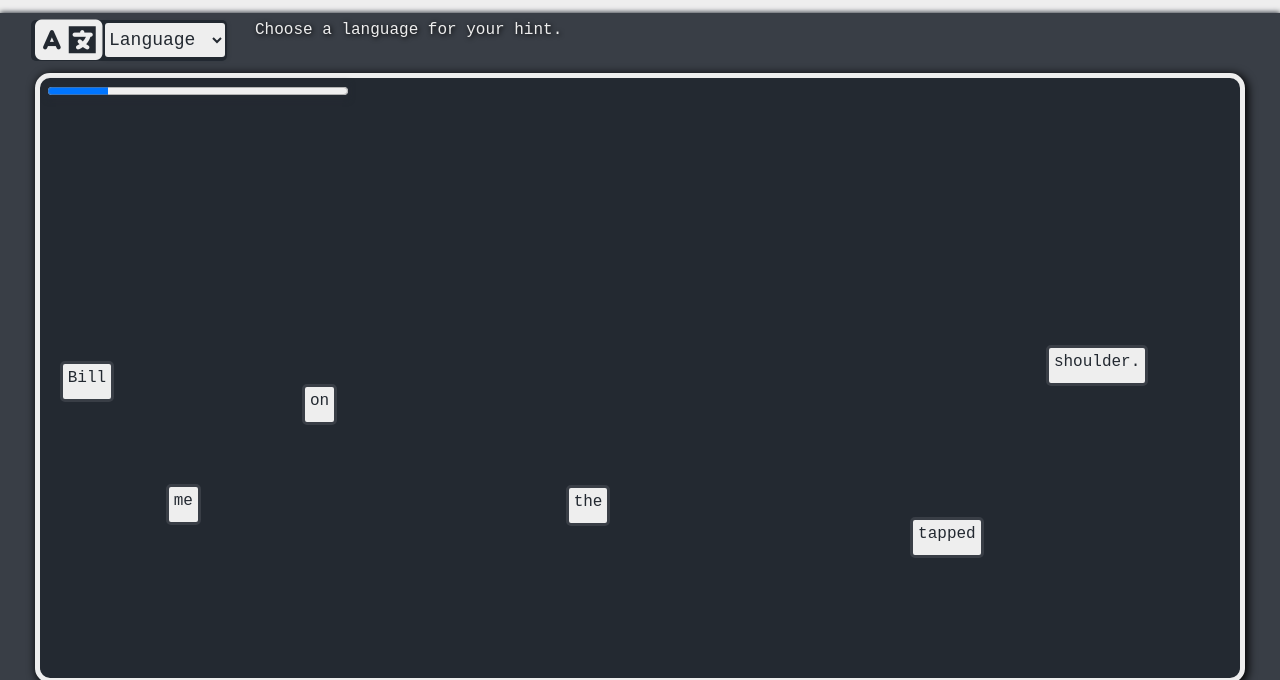
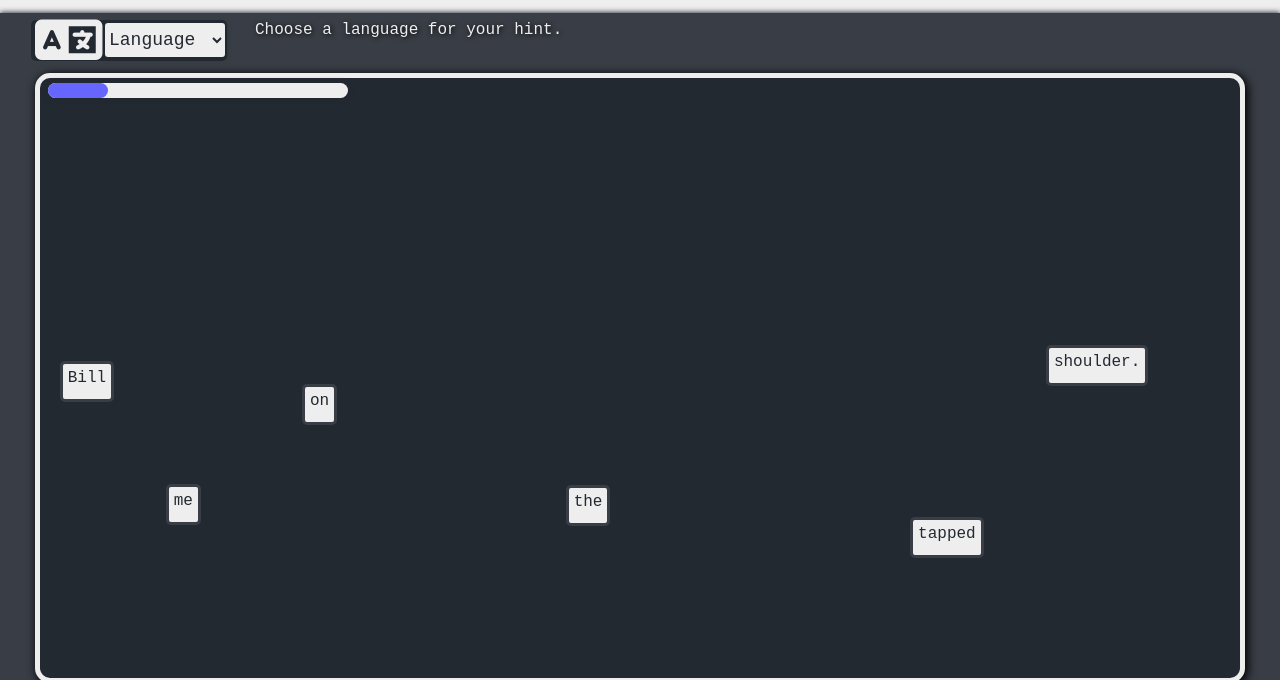
Before and after one commit to Shrewbitz/wright, a website built with webpack: page index.html in a window 1280 px wide. Shown: the part 93-773 px from the top of the page. Built offline with nearby package versions, Linux system fonts and the light colour scheme.

Commit message:
progress bar fix

```diff
--- a/index.html
+++ b/index.html
@@ -31,7 +31,9 @@
             <div class="hint" id="translation">Choose a language for your hint.</div>
         </div>
         <div class="game-container" id="win">
-            <progress id="progress" value="2" max="10"> </progress>
+            <div class="outline"></div>
+            <div id="progress"></div>
+            <!-- <progress id="progress" value="2" max="10"> </progress> -->
             <section id="words">
                 <!-- WORDS  -->
             </section>
--- a/package.json
+++ b/package.json
@@ -30,7 +30,7 @@
     "fibers": "^4.0.3",
     "file-loader": "^5.1.0",
     "mini-css-extract-plugin": "^0.8.2",
-    "node-sass": "^4.14.0",
+    "node-sass": "^4.14.1",
     "postcss-loader": "^3.0.0",
     "sass": "^1.26.5",
     "sass-loader": "^8.0.2",
@@ -38,7 +38,7 @@
     "url-loader": "^3.0.0",
     "webpack": "^4.43.0",
     "webpack-cli": "^3.3.11",
-    "webpack-dev-server": "^3.10.3",
+    "webpack-dev-server": "^3.11.0",
     "webpack-merge": "^4.2.2"
   }
 }
--- a/src/index.js
+++ b/src/index.js
@@ -83,8 +83,12 @@ document.addEventListener("DOMContentLoaded", () => {
 
       // makes progress bar fill up
       let progress = document.getElementById("progress");
-      progress.max = (length - 1)*2
-      progress.value = final[0] + final[2]
+      // progress.max = (length - 1)*2
+      // progress.value = final[0] + final[2]
+      progress.style.width = `${((final[0] + final[2]) / ((length - 1)*2) * 300)}px`
+
+
+
       //win condition
       if (((final[0] === (length - 1)) && (final[1] <= (dubCount/2))) && (final[2] === (length - 1))) {
         clearInterval(interval)
--- a/src/styles/index.scss
+++ b/src/styles/index.scss
@@ -12,12 +12,26 @@
 }
 
 
-progress {
+.outline {
     position: absolute;
     left: 8px;
     top: 5px;
     width: 300px;
+    height: 15px;
+    background-color: #eeeeee;
     box-shadow: #232931 0px 0px 5px 1px;
+    border-radius: 10px;
+}
+
+#progress {
+    transition: width .5s ease;
+    z-index: 10;
+    position: absolute;
+    left: 8px;
+    top: 5px;
+    height: 15px;
+    background-color: #6666FF;
+    border-radius: 10px;
 }
 
 body {
```
Also changed, not shown: 1 other file.
